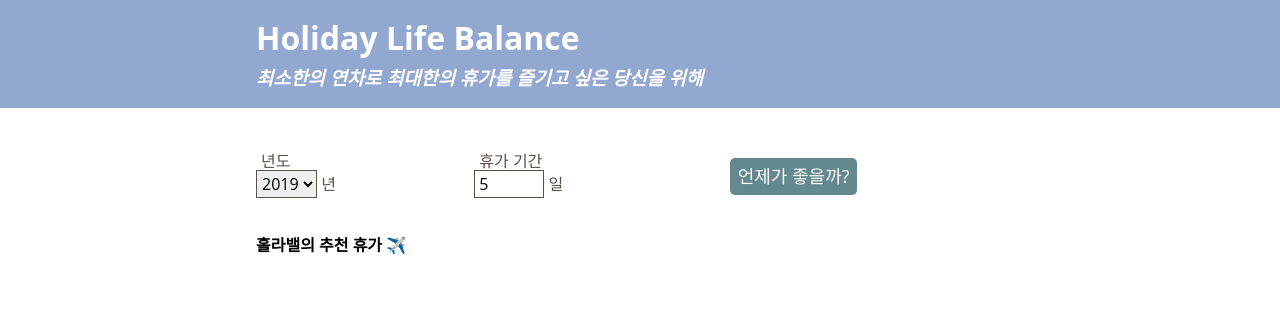
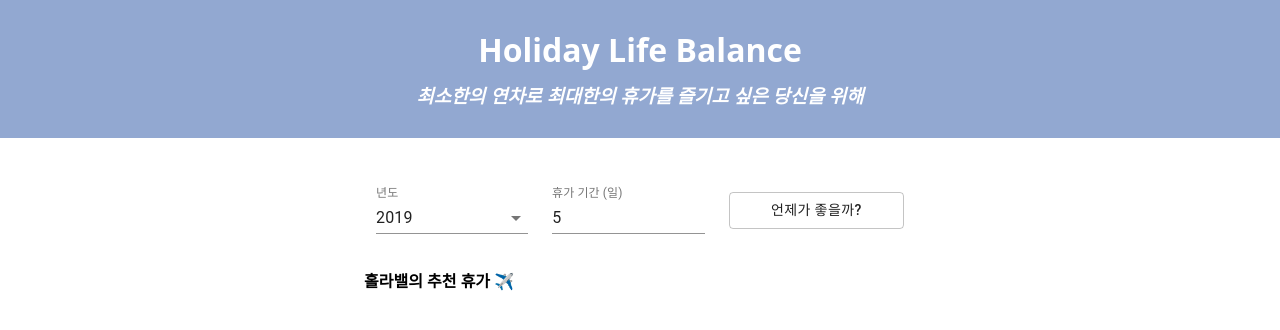
Before and after one commit to Zzorebies/holiday-life-balance-web, a React (Create React App) app: page / in a window 1280 px wide. Shown: the top 330 px of the page. Built offline with nearby package versions, Linux system fonts and the light colour scheme; what webfontloader would draw is missing.

Commit message:
Replace current styling with Material UI components

```diff
--- a/src/App.js
+++ b/src/App.js
@@ -1,5 +1,5 @@
 import React, { useState } from 'react';
-
+import Container from '@material-ui/core/Container';
 import Header from './components/Header';
 import HolidayForm from './components/HolidayForm';
 import HolidayRecommendationList from './components/HolidayRecommendationList';
@@ -8,13 +8,15 @@ function App() {
   const [holidayRecommendations, setHolidayRecommendations] = useState([]);
 
   return (
-    <div>
+    <>
       <Header />
-      <HolidayForm setHolidayRecommendations={setHolidayRecommendations} />
-      <HolidayRecommendationList
-        holidayRecommendations={holidayRecommendations}
-      />
-    </div>
+      <Container maxWidth="sm">
+        <HolidayForm setHolidayRecommendations={setHolidayRecommendations} />
+        <HolidayRecommendationList
+          holidayRecommendations={holidayRecommendations}
+        />
+      </Container>
+    </>
   );
 }
 
--- a/src/GlobalStyle.js
+++ b/src/GlobalStyle.js
@@ -4,13 +4,8 @@ const { normalize } = require('styled-normalize');
 const GlobalStyle = createGlobalStyle`
   ${normalize}
 
-  html {
-    font-size: 62.5%
-  }
-
   body {
     font-family: 'Open Sans', Arial, sans-serif;
-    font-size: 1.6rem;
   }
 `;
 
--- a/src/components/Button.js
+++ /dev/null
@@ -1,15 +0,0 @@
-import styled from 'styled-components';
-
-const Button = styled.button`
-  background: ${(props) => props.theme.color.arctic};
-  max-height: 4rem;
-  font-size: 1.8rem;
-  font-weight: 500;
-  padding: 0.8rem;
-  border: none;
-  border-radius: 0.5rem;
-  color: ${(props) => props.theme.color.white};
-  cursor: pointer;
-`;
-
-export default Button;
--- a/src/components/Header.js
+++ b/src/components/Header.js
@@ -1,13 +1,16 @@
 import React from 'react';
+import Container from '@material-ui/core/Container';
 import styled from 'styled-components';
 
 const Header = ({ className }) => {
   return (
     <div className={className}>
-      <div className="header-center">
-        <h1>Holiday Life Balance</h1>
-        <h3>최소한의 연차로 최대한의 휴가를 즐기고 싶은 당신을 위해</h3>
-      </div>
+      <Container maxWidth="sm">
+        <div className="header-center">
+          <h1>Holiday Life Balance</h1>
+          <h3>최소한의 연차로 최대한의 휴가를 즐기고 싶은 당신을 위해</h3>
+        </div>
+      </Container>
     </div>
   );
 };
@@ -15,16 +18,12 @@ const Header = ({ className }) => {
 const StyledHeader = styled(Header)`
   background: ${(props) => props.theme.color.serenity};
   color: ${(props) => props.theme.color.white};
-  margin: 0 0 3rem;
+  margin: 0 0 2rem;
   padding: 2rem 0;
 
   .header-center {
-    width: 80%;
+    text-align: center;
     margin: 0 auto;
-
-    ${(props) => props.theme.media.desktop} {
-      width: 60%;
-    }
   }
 
   h1 {
--- a/src/components/HolidayForm.js
+++ b/src/components/HolidayForm.js
@@ -1,10 +1,9 @@
 import React, { useState } from 'react';
+import Button from '@material-ui/core/Button';
 import styled from 'styled-components';
-
+import { getHolidayRecommendations } from '../services/holidayRecommendationService';
+import VacationDaysInput from './VacationDaysInput';
 import YearPicker from './YearPicker';
-import VacationDaysInput from './VacationDaysInput';
-import Button from './Button';
-import { getHolidayRecommendations } from '../services/holidayRecommendationService';
 
 const HolidayForm = ({ className, setHolidayRecommendations }) => {
   const currentYear = new Date().getFullYear();
@@ -24,7 +23,6 @@ const HolidayForm = ({ className, setHolidayRecommendations }) => {
   return (
     <form onSubmit={handleSubmit} className={className}>
       <div className="center-form">
-        <div className="inputs-container">
         <YearPicker
           setSelectedYear={setSelectedYear}
           startingYear={currentYear}
@@ -33,10 +31,9 @@ const HolidayForm = ({ className, setHolidayRecommendations }) => {
           vacationDays={vacationDays}
           setVacationDays={setVacationDays}
         />
-        </div>
-        <div className="button-container">
-          <Button>언제가 좋을까?</Button>
-        </div>
+        <Button type="submit" variant="outlined">
+          언제가 좋을까?
+        </Button>
       </div>
     </form>
   );
@@ -46,46 +43,23 @@ const StyledHolidayForm = styled(HolidayForm)`
   color: ${(props) => props.theme.color.majorBrown};
 
   .center-form {
-    margin: 0 auto;
     display: flex;
-    flex-flow: column;
+    flex-direction: column;
     justify-content: space-between;
     align-items: center;
+    padding: 1rem 0;
+    margin: 0 auto;
+    > * {
+      margin: 0.75rem 0rem;
+      width: 100%;
+      max-width: 15rem;
+    }
 
     ${(props) => props.theme.media.tablet} {
-      flex-flow: row;
-      width: 70%;
+      flex-direction: row;
+      > * {
+        margin: 0rem 0.75rem;
       }
-
-    ${(props) => props.theme.media.desktop} {
-      width: 60%;
-    }
-  }
-
-  .inputs-container {
-    width: 80%;
-    display: inline-flex;
-    flex: 1 1;
-    justify-content: space-between;
-    margin-bottom: 2rem;
-
-    ${(props) => props.theme.media.tablet} {
-      margin-bottom: 0;
-      max-width: 40%;
-      padding: 0;
-      flex-flow: row;
-    }
-  }
-
-  .button-container {
-    width: 70%;
-    padding: 2rem 0;
-    display: flex;
-    flex: 1 1;
-    justify-content: flex-end;
-
-    ${(props) => props.theme.media.desktop} {
-      justify-content: center;
     }
   }
 `;
--- a/src/components/HolidayRecommendationList.js
+++ b/src/components/HolidayRecommendationList.js
@@ -1,15 +1,13 @@
 import React from 'react';
-import styled from 'styled-components';
 
-const HolidayRecommendationList = ({ className, holidayRecommendations }) => {
+const HolidayRecommendationList = ({ holidayRecommendations }) => {
   const topFiveHolidayRecommendations =
     holidayRecommendations.length > 5
       ? holidayRecommendations.slice(0, 5)
       : holidayRecommendations;
 
   return (
-    <div className={className}>
-      <div className="list-center">
+    <div>
       <h4>
         홀라밸의 추천 휴가{' '}
         <span role="img" aria-label="airplane">
@@ -34,23 +32,7 @@ const HolidayRecommendationList = ({ className, holidayRecommendations }) => {
         })}
       </ul>
     </div>
-    </div>
   );
 };
 
-const StyledHolidayRecommendationList = styled(HolidayRecommendationList)`
-  .list-center {
-    width: 80%;
-    margin: 0 auto;
-
-    ${(props) => props.theme.media.tablet} {
-      width: 70%;
-    }
-
-    ${(props) => props.theme.media.desktop} {
-      width: 60%;
-    }
-  }
-`;
-
-export default StyledHolidayRecommendationList;
+export default HolidayRecommendationList;
--- a/src/components/VacationDaysInput.js
+++ b/src/components/VacationDaysInput.js
@@ -1,23 +1,5 @@
 import React, { useState } from 'react';
-import styled from 'styled-components';
-
-const Container = styled.div`
-  display: inline-flex;
-  flex-direction: column;
-  height: 5rem;
-
-  label {
-    padding-left: 0.5rem;
-  }
-
-  input {
-    box-sizing: border-box;
-    max-width: 7rem;
-    padding: 0.4rem;
-    border: 0.1rem solid ${(props) => props.theme.color.majorBrown};
-    border-radius: 0;
-  }
-`;
+import TextField from '@material-ui/core/TextField';
 
 const VacationDaysInput = ({ vacationDays, setVacationDays }) => {
   const [error, setError] = useState(null);
@@ -37,18 +19,20 @@ const VacationDaysInput = ({ vacationDays, setVacationDays }) => {
   };
 
   return (
-    <Container>
-      <label htmlFor="vacation-days">휴가 기간</label>
-      <div>
-        <input
-          type="number"
-          name="vacation-days"
-          onChange={handleChange}
-          value={vacationDays}
-        />{' '}
-        일{error && <p>{error}</p>}
-      </div>
-    </Container>
+    <div>
+      <TextField
+        label="휴가 기간 (일)"
+        name="vacation-days"
+        type="number"
+        value={vacationDays}
+        onChange={handleChange}
+        fullWidth={true}
+        InputLabelProps={{
+          shrink: true
+        }}
+      />
+      {error && <p>{error}</p>}
+    </div>
   );
 };
 
--- a/src/components/YearPicker.js
+++ b/src/components/YearPicker.js
@@ -1,22 +1,7 @@
 import React from 'react';
-import styled from 'styled-components';
-
-const Container = styled.div`
-  display: inline-flex;
-  flex-direction: column;
-  height: 5rem;
-
-  label {
-    padding-left: 0.5rem;
-  }
-
-  select {
-    box-sizing: border-box;
-    padding: 1px;
-    border: 0.1rem solid ${(props) => props.theme.color.majorBrown};
-    border-radius: 0;
-  }
-`;
+import FormControl from '@material-ui/core/FormControl';
+import InputLabel from '@material-ui/core/InputLabel';
+import NativeSelect from '@material-ui/core/NativeSelect';
 
 const YearPicker = ({
   startingYear,
@@ -32,19 +17,18 @@ const YearPicker = ({
   };
 
   return (
-    <Container>
-      <label htmlFor="year">년도</label>
-      <div>
-        <select name="year" onChange={handleChange}>
-          {years.map((year) => (
-            <option key={year} value={year}>
-              {year}
-            </option>
-          ))}
-        </select>{' '}
-        년
-      </div>
-    </Container>
+    <FormControl>
+      <InputLabel htmlFor="year" disableAnimation={true}>
+        년도
+      </InputLabel>
+      <NativeSelect name="year" onChange={handleChange}>
+        {years.map((year) => (
+          <option key={year} value={year}>
+            {year}
+          </option>
+        ))}
+      </NativeSelect>
+    </FormControl>
   );
 };
 
```
Lines whose indentation alone changed are shown as unchanged.
